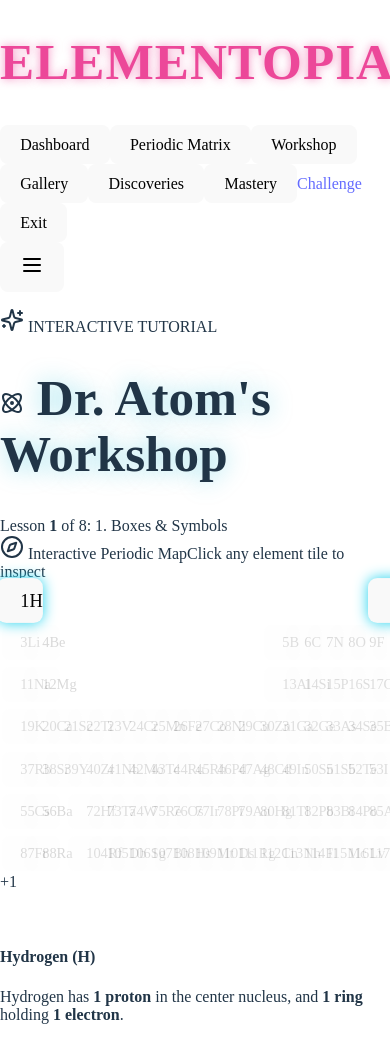
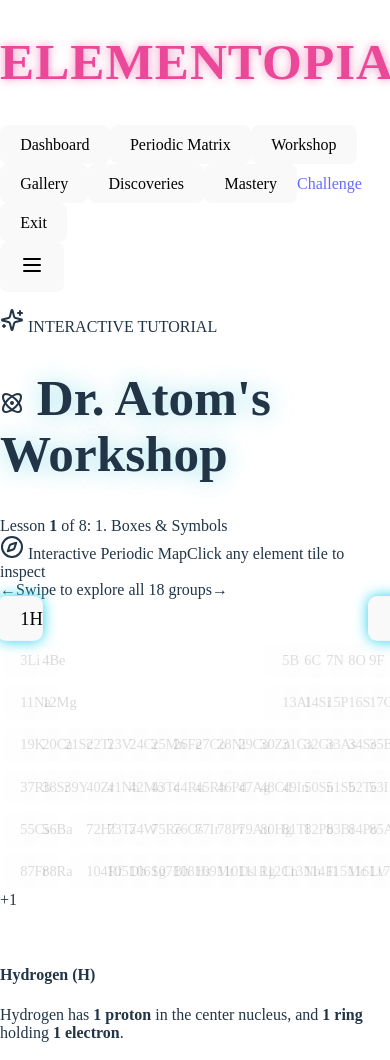
Before and after one commit to igoirshiy/Elementopia-Main, a React (Vite) app in the folder Elementopia/FRONTEND/: page /student/workshop in a window 390 px wide. Shown: the top 1060 px of the page. Built offline with nearby package versions, Linux system fonts and the light colour scheme.

Commit message:
fix(mobile): improve mobile responsiveness in domain stage briefing modal and workshop

```diff
--- a/Elementopia/FRONTEND/src/features/dr-atom-workshop/components/InteractivePeriodicMap.jsx
+++ b/Elementopia/FRONTEND/src/features/dr-atom-workshop/components/InteractivePeriodicMap.jsx
@@ -96,9 +96,15 @@ export function InteractivePeriodicMap({
   }
 
   return (
-    <div className="w-full">
+    <div className="w-full overflow-hidden">
+      <div className="lg:hidden text-[11px] font-mono text-cyan/70 text-center mb-2 flex items-center justify-center gap-1.5 animate-pulse">
+        <span>←</span>
+        <span>Swipe to explore all 18 groups</span>
+        <span>→</span>
+      </div>
+      <div className="w-full overflow-x-auto pb-2 scrollbar-thin">
         <div
-        className="w-full"
+          className="min-w-[620px]"
           style={{
             display: "grid",
             gridTemplateColumns: "repeat(18, minmax(0, 1fr))",
@@ -127,5 +133,6 @@ export function InteractivePeriodicMap({
           })}
         </div>
       </div>
+    </div>
   );
 }
--- a/Elementopia/FRONTEND/src/features/dr-atom-workshop/pages/DrAtomWorkshopPage.jsx
+++ b/Elementopia/FRONTEND/src/features/dr-atom-workshop/pages/DrAtomWorkshopPage.jsx
@@ -102,7 +102,7 @@ export function DrAtomWorkshopPage() {
     <div className="elementopia-scope min-h-screen grid-bg text-foreground flex flex-col bg-slate-950">
       <SiteHeader />
 
-      <main className="mx-auto max-w-[1400px] w-full px-4 sm:px-8 lg:px-12 py-8 flex-1 flex flex-col">
+      <main className="mx-auto max-w-[1400px] w-full px-3 sm:px-8 lg:px-12 py-6 sm:py-8 flex-1 flex flex-col overflow-x-hidden">
         {/* Page Top Header */}
         <div className="flex flex-col sm:flex-row sm:items-end justify-between gap-4 mb-6 pb-4 border-b border-slate-800">
           <div>
@@ -128,7 +128,7 @@ export function DrAtomWorkshopPage() {
         {/* 2-Column Workshop Layout */}
         <div className="grid grid-cols-1 lg:grid-cols-3 gap-8 items-start pb-12">
           {/* Left Column: Periodic Table Map + Interactive Sub-Widget */}
-          <div className="lg:col-span-2 space-y-6">
+          <div className="lg:col-span-2 space-y-6 order-2 lg:order-1">
             {/* Interactive Map Box */}
             <div className="glass-panel p-5 rounded-3xl border border-slate-800/80 bg-slate-900/60 shadow-[0_4px_30px_rgba(0,0,0,0.5)]">
               <div className="flex items-center justify-between mb-3 text-xs font-mono">
@@ -157,7 +157,7 @@ export function DrAtomWorkshopPage() {
           </div>
 
           {/* Right Column: Dr. Atom Avatar, Subtitles & Slide Controls */}
-          <div className="glass-panel p-6 rounded-3xl border border-slate-800/80 bg-slate-900/60 shadow-[0_4px_30px_rgba(0,0,0,0.5)] flex flex-col items-center sticky top-24">
+          <div className="glass-panel p-4 sm:p-6 rounded-3xl border border-slate-800/80 bg-slate-900/60 shadow-[0_4px_30px_rgba(0,0,0,0.5)] flex flex-col items-center lg:sticky lg:top-24 order-1 lg:order-2">
             <DrAtomAvatar
               currentSlideIndex={currentSlideIndex}
               totalSlides={WORKSHOP_SLIDES.length}
--- a/Elementopia/FRONTEND/src/features/resonance-puzzle/components/StoryCard.jsx
+++ b/Elementopia/FRONTEND/src/features/resonance-puzzle/components/StoryCard.jsx
@@ -7,9 +7,9 @@ export function StoryCard({ domain, currentStage = 1, onEnter, onCancel }) {
   const activeStage = hasStages ? (domain.stages[currentStage] || domain.stages[1]) : domain;
 
   return (
-    <div className="fixed inset-0 z-50 flex items-center justify-center px-4">
+    <div className="fixed inset-0 z-50 flex items-center justify-center p-3 sm:p-4 overflow-y-auto">
       <div className="absolute inset-0 bg-background/90 backdrop-blur-md grid-bg" />
-      <div className="relative w-full max-w-xl rounded-3xl border border-cyan/40 bg-slate-950/95 p-6 md:p-8 shadow-[0_0_50px_rgba(6,182,212,0.25)] animate-fade-up">
+      <div className="relative w-full max-w-xl rounded-3xl border border-cyan/40 bg-slate-950/95 p-4 sm:p-6 md:p-8 shadow-[0_0_50px_rgba(6,182,212,0.25)] animate-fade-up max-h-[92vh] overflow-y-auto my-auto">
         <div className="flex items-center justify-between mb-3">
           <span className="flex items-center gap-1.5 px-3 py-1 rounded-xl bg-cyan/20 text-cyan border border-cyan/40 font-mono text-xs font-bold uppercase tracking-wider">
             <Layers className="w-3.5 h-3.5" /> Stage {currentStage} / {maxStages} Briefing
@@ -64,7 +64,7 @@ export function StoryCard({ domain, currentStage = 1, onEnter, onCancel }) {
         <div className="flex justify-end pt-2 border-t border-slate-800">
           <button
             onClick={onEnter}
-            className="flex items-center gap-2 rounded-full bg-gradient-to-r from-cyan to-blue-600 px-7 py-3 font-mono font-bold text-xs text-white shadow-[0_0_20px_rgba(6,182,212,0.4)] transition-all hover:scale-105 hover:shadow-[0_0_30px_rgba(6,182,212,0.6)] uppercase tracking-wider"
+            className="w-full sm:w-auto flex items-center justify-center gap-2 rounded-full bg-gradient-to-r from-cyan to-blue-600 px-7 py-3 font-mono font-bold text-xs text-white shadow-[0_0_20px_rgba(6,182,212,0.4)] transition-all hover:scale-105 hover:shadow-[0_0_30px_rgba(6,182,212,0.6)] uppercase tracking-wider"
           >
             Initiate Stage {currentStage} Mission →
           </button>
```
Lines whose indentation alone changed are shown as unchanged.
